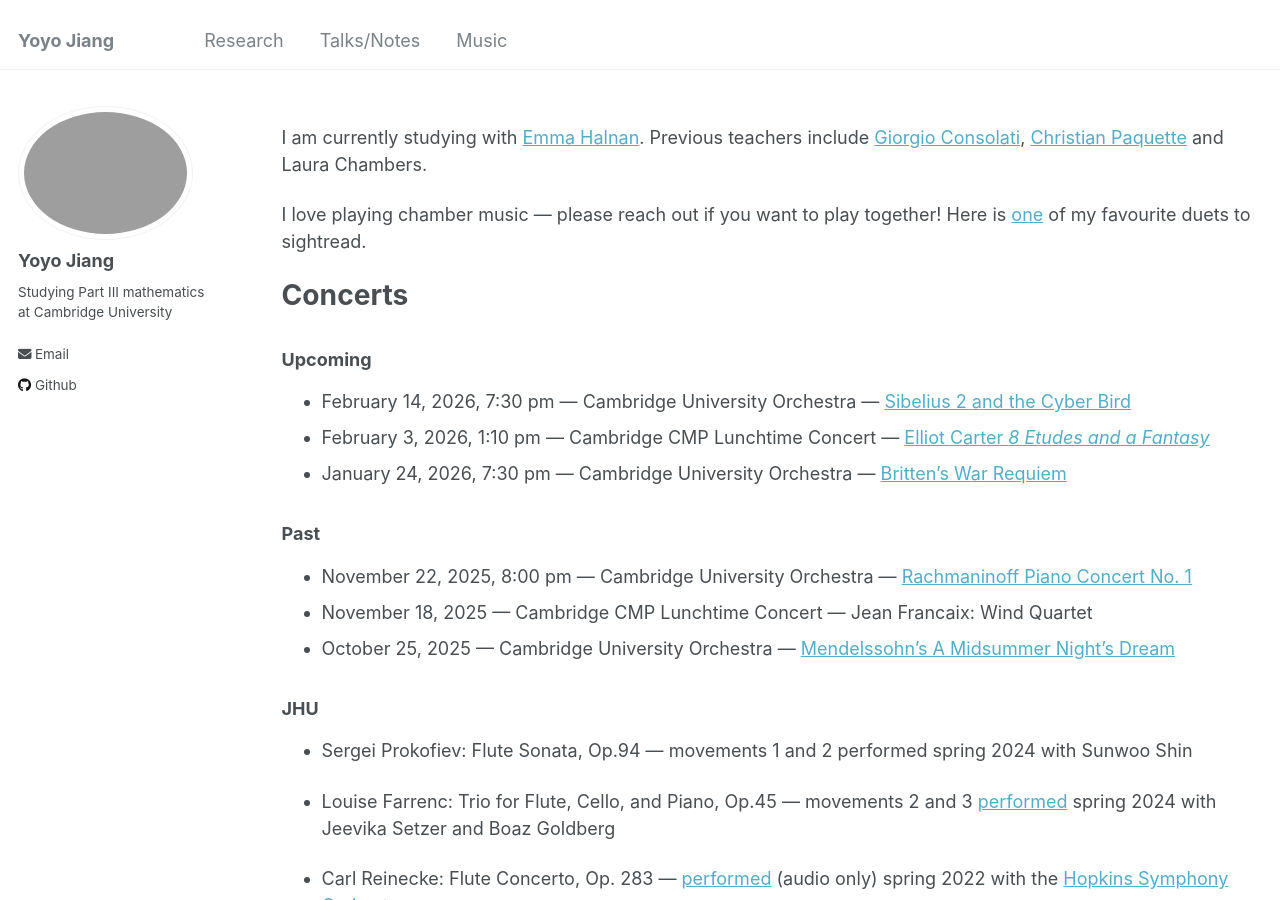
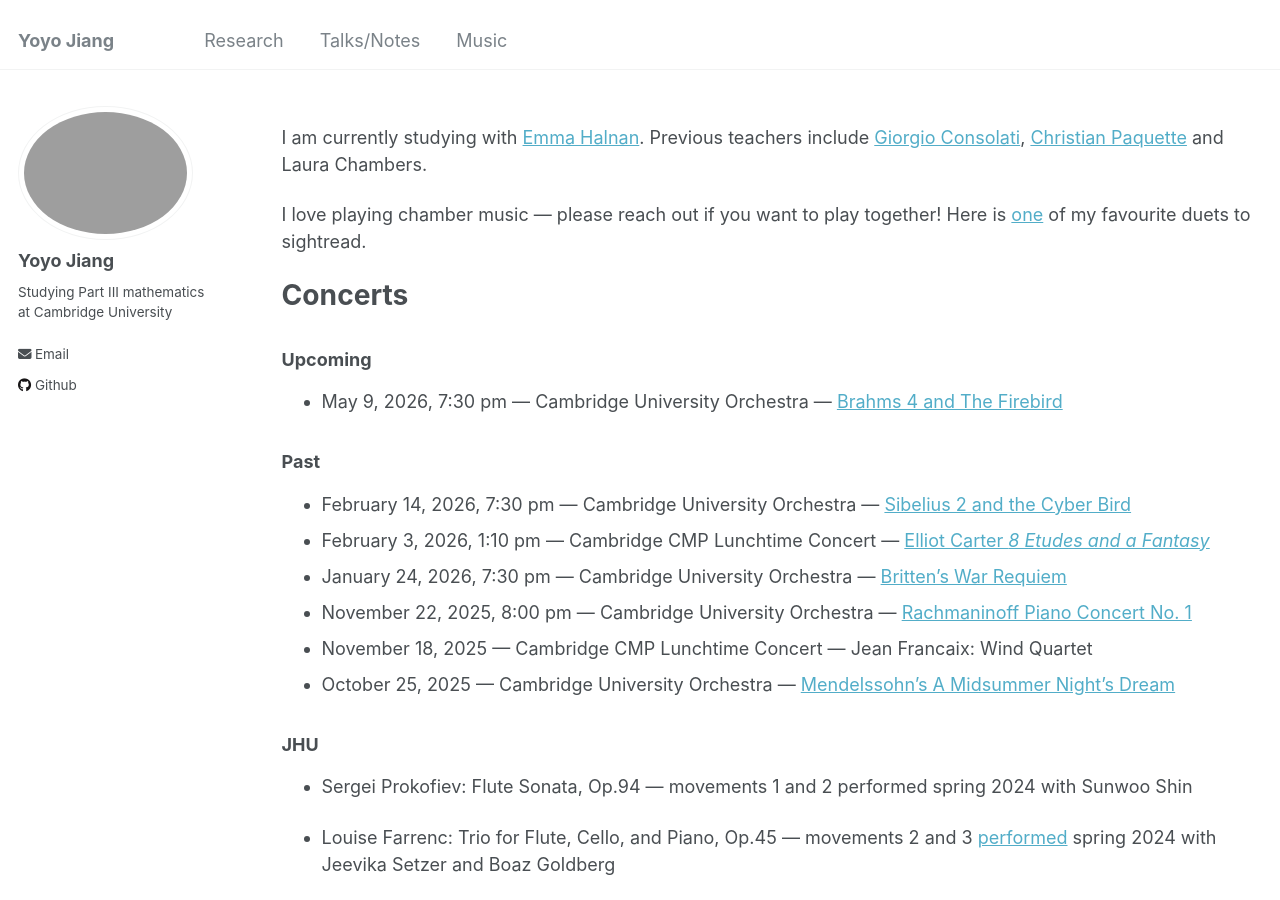
Before and after one commit to yjiang70/yjiang70.github.io, a Jekyll site: the page built from _pages/music.md, in a window 1280 px wide and 900 px high. Built offline with Jekyll 4.4.1, drawn with Linux system fonts in a browser that asks for light colours.

Commit message:
updated concert calendar

```diff
--- a/_pages/music.md
+++ b/_pages/music.md
@@ -25,14 +25,16 @@ Concerts
 =====
 
 ### Upcoming
+* May 9, 2026, 7:30 pm --- Cambridge University Orchestra ---
+[Brahms 4 and The Firebird](https://www.cmp.cam.ac.uk/events/event/item/stravinsky-and-brahms/)
+
+### Past
 * February 14, 2026, 7:30 pm --- Cambridge University Orchestra ---
 [Sibelius 2 and the Cyber Bird](https://www.cmp.cam.ac.uk/events/event/item/yoshimatsus-cyber-bird-concerto/)
 * February 3, 2026, 1:10 pm --- Cambridge CMP Lunchtime Concert ---
 [Elliot Carter *8 Etudes and a Fantasy*](https://www.cmp.cam.ac.uk/events/event/item/cambridge-university-lunchtime-concert-to-be-announced-2/)
 * January 24, 2026, 7:30 pm --- Cambridge University Orchestra ---
 [Britten’s War Requiem](https://www.cmp.cam.ac.uk/events/event/item/brittens-war-requiem/)
-
-### Past
 * November 22, 2025, 8:00 pm --- Cambridge University Orchestra ---
 [Rachmaninoff Piano Concert No. 1](https://www.cmp.cam.ac.uk/events/event/item/rachmaninov-piano-concerto-no-1/)
 * November 18, 2025 --- Cambridge CMP Lunchtime Concert --- Jean Francaix: Wind Quartet
```
